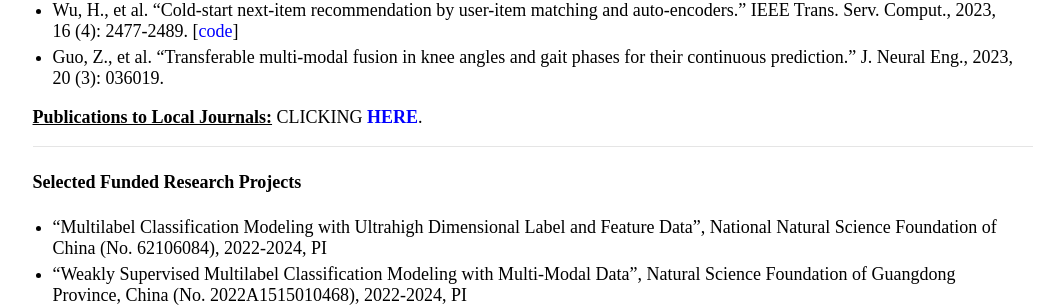
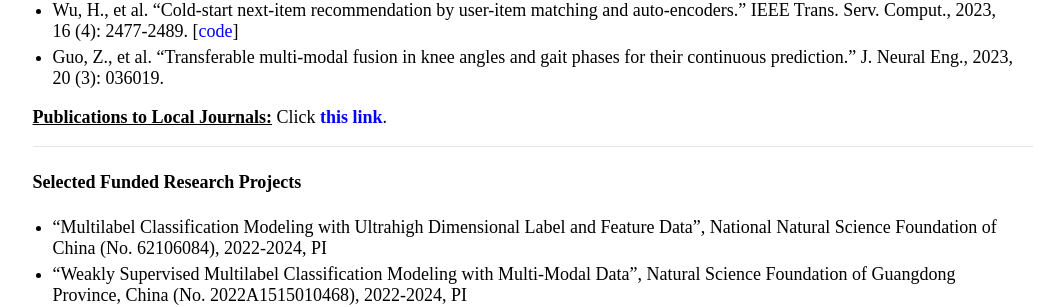
Before and after one commit to jiazhang-ml/jiazhang-ml.github.io, a Jekyll site: the page built from index.md, in a window 1280 px wide and 900 px high, scrolled down 1513 px. Shown: the part 153-460 px from the top of the window, without its empty margins (107-1171 px from the left). Built offline with Jekyll 4.4.1, drawn with Linux system fonts in a browser that asks for light colours.

Commit message:
Update index.md

```diff
--- a/index.md
+++ b/index.md
@@ -50,7 +50,7 @@ Research Interests: My research interests include *machine learning* and *data m
 * Wu, H., et al. "Cold-start next-item recommendation by user-item matching and auto-encoders." IEEE Trans. Serv. Comput., 2023, 16 (4): 2477-2489. [[code](https://github.com/wuhanrui/UIMA)]
 * Guo, Z., et al. "Transferable multi-modal fusion in knee angles and gait phases for their continuous prediction." J. Neural Eng., 2023, 20 (3): 036019.
 
-**<u>Publications to Local Journals:</u>** CLICKING [**HERE**](nativepublication.md).
+**<u>Publications to Local Journals:</u>** Click [**this link**](nativepublication.md).
 
 ---
 
```
